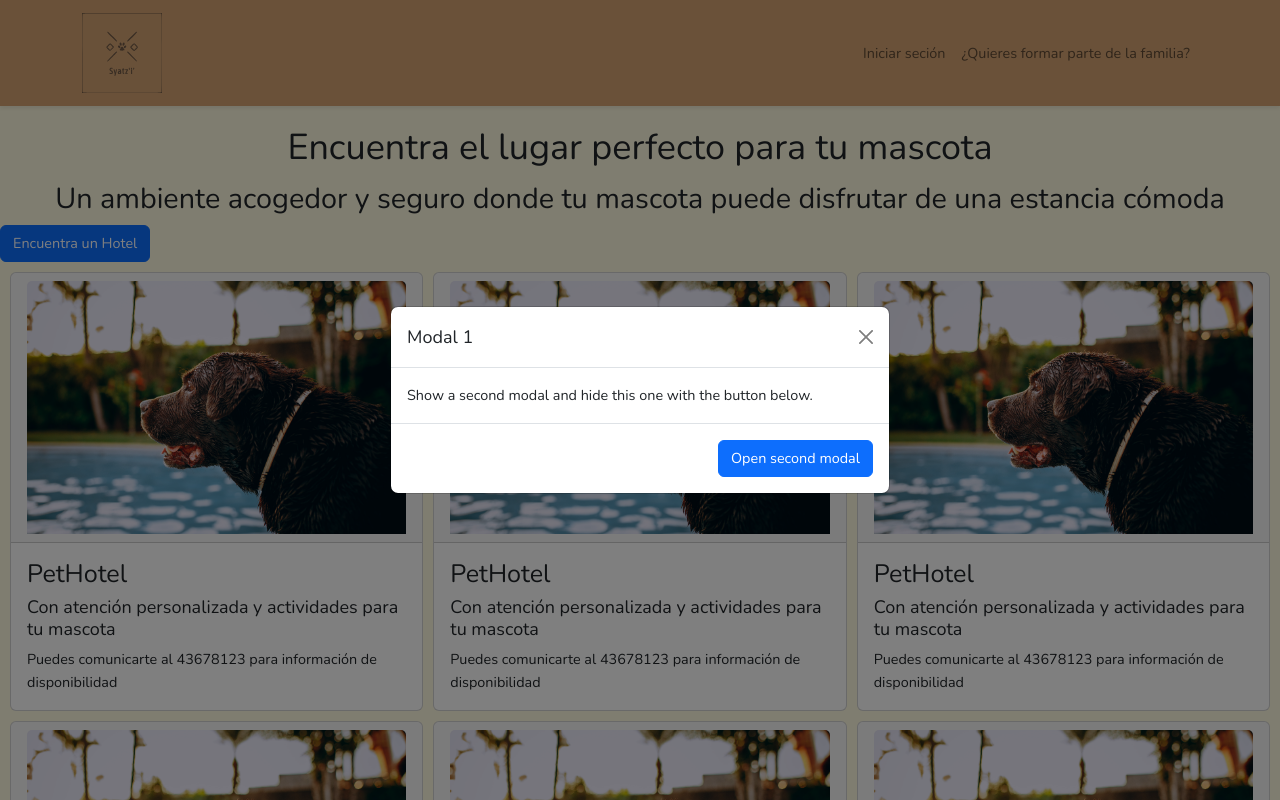
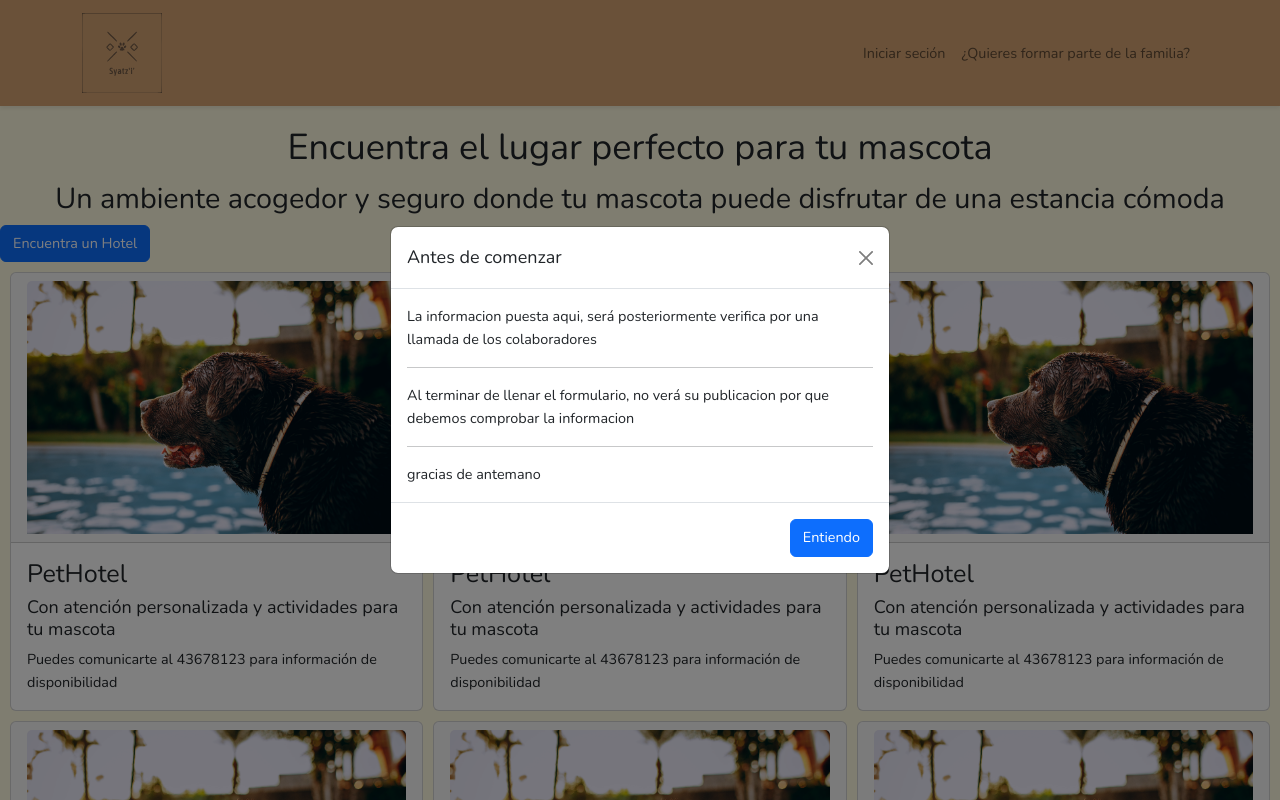
Before and after one commit to PaoloVeliz/syatz-i, a Laravel app: page /hotels in a window 1280 px wide, after a click on "Encuentra un Hotel". Run offline with Laravel 10, Linux system fonts and the light colour scheme; style sheets or scripts are compiled from the project's sources.

Commit message:
agregados titulos y modales

```diff
--- a/resources/js/components/Home/ActionComponent.vue
+++ b/resources/js/components/Home/ActionComponent.vue
@@ -145,6 +145,10 @@
                             placeholder="12345678"
                         />
                     </div>
+                    <div class="mb-3">
+  <label for="formFile" class="form-label">Coloca una foto de tu amigo para que lo conozcan mejor</label>
+  <input class="form-control" type="file" id="formFile">
+</div>
                 </div>
                 <div class="modal-footer">
                     <button
@@ -452,6 +456,10 @@
                             placeholder="12345678"
                         />
                     </div>
+                    <div class="mb-3">
+  <label for="formFile" class="form-label">Coloca una foto de tu casa para poder mostrar donde se quedaria</label>
+  <input class="form-control" type="file" id="formFile">
+</div>
                 </div>
                 <div class="modal-footer">
                     <button
--- a/resources/js/components/Hotels/ActionsComponent.vue
+++ b/resources/js/components/Hotels/ActionsComponent.vue
@@ -3,14 +3,18 @@
   <div class="modal-dialog modal-dialog-centered">
     <div class="modal-content">
       <div class="modal-header">
-        <h5 class="modal-title" id="exampleModalToggleLabel">Modal 1</h5>
+        <h5 class="modal-title" id="exampleModalToggleLabel">Antes de comenzar</h5>
         <button type="button" class="btn-close" data-bs-dismiss="modal" aria-label="Close"></button>
       </div>
       <div class="modal-body">
-        Show a second modal and hide this one with the button below.
+        La informacion puesta aqui, será posteriormente verifica por una llamada de los colaboradores
+        <hr>
+        Al terminar de llenar el formulario, no verá su publicacion por que debemos comprobar la informacion
+        <hr>
+        gracias de antemano
       </div>
       <div class="modal-footer">
-        <button class="btn btn-primary" data-bs-target="#exampleModalToggle2" data-bs-toggle="modal" data-bs-dismiss="modal">Open second modal</button>
+        <button class="btn btn-primary" data-bs-target="#exampleModalToggle2" data-bs-toggle="modal" data-bs-dismiss="modal">Entiendo</button>
       </div>
     </div>
   </div>
@@ -19,14 +23,33 @@
   <div class="modal-dialog modal-dialog-centered">
     <div class="modal-content">
       <div class="modal-header">
-        <h5 class="modal-title" id="exampleModalToggleLabel2">Modal 2</h5>
+        <h5 class="modal-title" id="exampleModalToggleLabel2">Datos generales</h5>
         <button type="button" class="btn-close" data-bs-dismiss="modal" aria-label="Close"></button>
       </div>
       <div class="modal-body">
-        Hide this modal and show the first with the button below.
+        <div class="mb-3">
+    <label for="exampleInputEmail1" class="form-label">Titulo</label>
+    <input type="text" class="form-control" id="exampleInputEmail1" aria-describedby="emailHelp">
+    <div id="emailHelp" class="form-text">Escribe en una frase la noticia que quieres reportar.</div>
+  </div>
+  <div class="mb-3">
+  <label for="exampleFormControlTextarea1" class="form-label">Descripcion</label>
+  <textarea class="form-control" id="exampleFormControlTextarea1" rows="3"></textarea>
+  <div id="emailHelp" class="form-text">Describe la noticia que quieres reportar.</div>
+
+</div>
+<div class="mb-3">
+    <label for="exampleInputEmail1" class="form-label">Que fecha va a ser</label>
+    <input type="text" class="form-control" id="exampleInputEmail1" aria-describedby="emailHelp">
+    <div id="emailHelp" class="form-text">Coloca la fecha y hora del evento, si es en un futuro o cuando pasó la noticia</div>
+  </div>
+  <div class="mb-3">
+  <label for="formFile" class="form-label">Coloca una foto del evento</label>
+  <input class="form-control" type="file" id="formFile">
+</div>
       </div>
       <div class="modal-footer">
-        <button class="btn btn-primary" data-bs-target="#exampleModalToggle" data-bs-toggle="modal" data-bs-dismiss="modal">Back to first</button>
+        <button class="btn btn-primary" data-bs-dismiss="modal">Terminar</button>
       </div>
     </div>
   </div>
--- a/resources/js/components/News/ActionsComponent.vue
+++ b/resources/js/components/News/ActionsComponent.vue
@@ -3,14 +3,16 @@
   <div class="modal-dialog modal-dialog-centered">
     <div class="modal-content">
       <div class="modal-header">
-        <h5 class="modal-title" id="exampleModalToggleLabel">Modal 1</h5>
+        <h5 class="modal-title" id="exampleModalToggleLabel">Antes de comenzar</h5>
         <button type="button" class="btn-close" data-bs-dismiss="modal" aria-label="Close"></button>
       </div>
       <div class="modal-body">
-        Show a second modal and hide this one with the button below.
+        Recuerda que las noticias deben de ser reales, no queremos mal informar personas
+        <hr>
+        Tambien recuerda mantener la educacion en el post, todo aquello que no cumpla con las normas de educacion será eliminado
       </div>
       <div class="modal-footer">
-        <button class="btn btn-primary" data-bs-target="#exampleModalToggle2" data-bs-toggle="modal" data-bs-dismiss="modal">Open second modal</button>
+        <button class="btn btn-primary" data-bs-target="#exampleModalToggle2" data-bs-toggle="modal" data-bs-dismiss="modal">Entiendo</button>
       </div>
     </div>
   </div>
@@ -19,17 +21,36 @@
   <div class="modal-dialog modal-dialog-centered">
     <div class="modal-content">
       <div class="modal-header">
-        <h5 class="modal-title" id="exampleModalToggleLabel2">Modal 2</h5>
+        <h5 class="modal-title" id="exampleModalToggleLabel2">Datos generales</h5>
         <button type="button" class="btn-close" data-bs-dismiss="modal" aria-label="Close"></button>
       </div>
       <div class="modal-body">
-        Hide this modal and show the first with the button below.
+        <div class="mb-3">
+    <label for="exampleInputEmail1" class="form-label">Titulo</label>
+    <input type="text" class="form-control" id="exampleInputEmail1" aria-describedby="emailHelp">
+    <div id="emailHelp" class="form-text">Escribe en una frase la noticia que quieres reportar.</div>
+  </div>
+  <div class="mb-3">
+  <label for="exampleFormControlTextarea1" class="form-label">Descripcion</label>
+  <textarea class="form-control" id="exampleFormControlTextarea1" rows="3"></textarea>
+  <div id="emailHelp" class="form-text">Describe la noticia que quieres reportar.</div>
+
+</div>
+<div class="mb-3">
+    <label for="exampleInputEmail1" class="form-label">Que fecha va a ser</label>
+    <input type="datetime-local" class="form-control" id="exampleInputEmail1" aria-describedby="emailHelp">
+    <div id="emailHelp" class="form-text">Coloca la fecha y hora del evento, si es en un futuro o cuando pasó la noticia</div>
+  </div>
+  <div class="mb-3">
+  <label for="formFile" class="form-label">Coloca una foto del evento</label>
+  <input class="form-control" type="file" id="formFile">
+</div>
       </div>
       <div class="modal-footer">
-        <button class="btn btn-primary" data-bs-target="#exampleModalToggle" data-bs-toggle="modal" data-bs-dismiss="modal">Back to first</button>
+        <button class="btn btn-primary" data-bs-dismiss="modal" data-bs-toggle="modal"  >Terminar</button>
       </div>
     </div>
   </div>
 </div>
-<a class="btn btn-primary" data-bs-toggle="modal" href="#exampleModalToggle" role="button">Que deseas publicar hoy</a>
+<a class="btn btn-primary" data-bs-toggle="modal" href="#exampleModalToggle" role="button" style="margin-bottom: 20px;">Que deseas publicar hoy</a>
 </template>
--- a/resources/views/news/index.blade.php
+++ b/resources/views/news/index.blade.php
@@ -2,6 +2,8 @@
 
 @section('content')
 <div class="container">
+    <h1 style="padding-top: 20px; padding-bottom: 20px"> Una seccion para mantenernos informados y ayudarnos en lo que podamos</h1>
+    <h2 style="padding-top: 20px; padding-bottom: 20px"> Se colocan noticias como jornadas de vacunación y mascotas perdidas </h2>
     <div>
         <actions-list/>
     </div>
```
